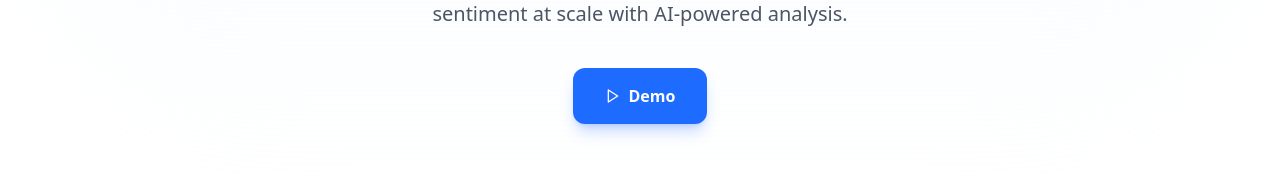
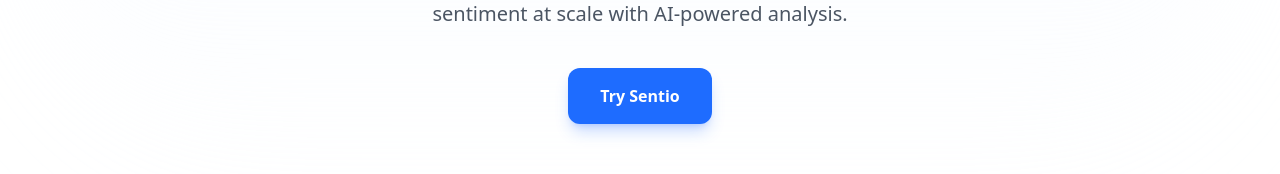
Before and after one commit to Carlomos7/review-sentiment-analyzer, a Next.js app in the folder web/: page / in a window 1280 px wide. Shown: the part 388-562 px from the top of the page. Built offline with nearby package versions, Linux system fonts and the light colour scheme.

Commit message:
feat: adjusted sentio Logo in dashboard page

```diff
--- a/web/app/demo/page.tsx
+++ b/web/app/demo/page.tsx
@@ -5,7 +5,7 @@
 import { ArrowLeft, Loader2, ArrowUp, History, Trash2, Plus, Clock, Paperclip, BarChart3, ThumbsUp, ThumbsDown, ClipboardCheck, ScrollText, Download } from "lucide-react";
 import Link from "next/link";
 import Image from "next/image";
-import sentioLogo from "@/assets/sentio-logo-black.png";
+import sentioLogo from "@/assets/sentio-logo-blue.png";
 import { AreaChart, BarChart } from "@tremor/react";
 import { PieChart, Pie, Cell, ResponsiveContainer, Tooltip, BarChart as RechartsBarChart, Bar, XAxis, YAxis, CartesianGrid } from "recharts";
 
@@ -373,9 +373,11 @@
       {/* Sidebar */}
       <aside className="w-72 bg-white border-r border-slate-200 flex flex-col">
         <div className="p-4 border-b border-slate-100">
-          <Link href="/" className="flex items-center gap-2">
-            <Image src={sentioLogo} alt="Sentio" width={28} height={28} />
-            <span className="font-semibold text-slate-800">Sentio</span>
+          <Link href="/" className="flex items-center gap-3">
+            <div className="flex items-center justify-center">
+              <Image src={sentioLogo} alt="Sentio" width={36} height={36} />
+            </div>
+            <span className="font-semibold text-slate-800 text-lg">Sentio</span>
           </Link>
         </div>
 
--- a/web/components/Hero.tsx
+++ b/web/components/Hero.tsx
@@ -1,7 +1,6 @@
 "use client";
 
 import { motion } from "framer-motion";
-import { Play } from "lucide-react";
 import Link from "next/link";
 import Image from "next/image";
 import dashboardScreenshot from "@/assets/dashboard.png";
@@ -55,10 +54,9 @@
           >
             <Link
               href="/demo"
-              className="group w-full sm:w-auto px-8 py-4 bg-sentio-500 text-white rounded-xl font-semibold hover:bg-sentio-600 transition-all shadow-lg shadow-sentio-500/25 hover:shadow-xl hover:shadow-sentio-500/30 flex items-center justify-center gap-2"
+              className="group w-full sm:w-auto px-8 py-4 bg-sentio-500 text-white rounded-xl font-semibold hover:bg-sentio-600 transition-all shadow-lg shadow-sentio-500/25 hover:shadow-xl hover:shadow-sentio-500/30 flex items-center justify-center"
             >
-              <Play className="w-4 h-4" />
-              Demo
+              Try Sentio
             </Link>
           </motion.div>
         </div>
```
